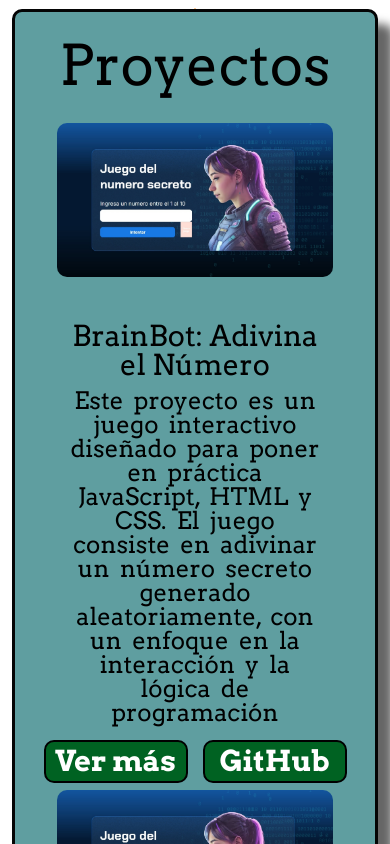
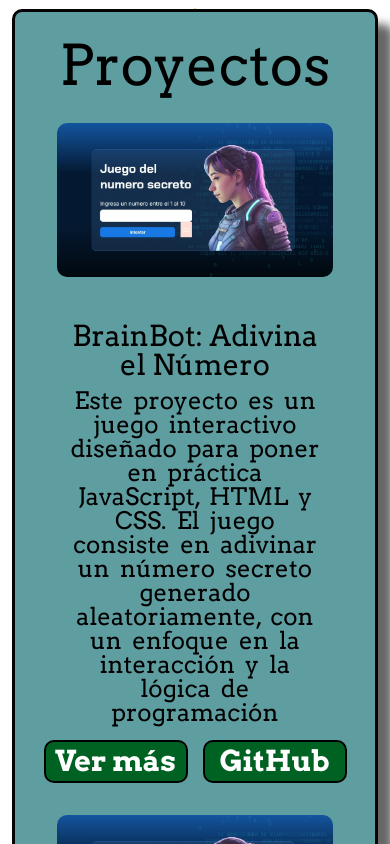
Before and after one commit to rzapata-dev/Portafolio_proyecto, a plain HTML site: page index.html in a window 390 px wide. Shown: the part 2100-2944 px from the top of the page. Drawn offline with Linux system fonts and the light colour scheme.

Commit message:
cambios_rz

```diff
--- a/css/smartphone.css
+++ b/css/smartphone.css
@@ -143,6 +143,8 @@
             text-align: center;
         }
 
+
+
     }
 
     @media (max-width: 307px){
--- a/css/styles.css
+++ b/css/styles.css
@@ -360,7 +360,7 @@ figcaption {
     justify-content: space-evenly;
     /* flex-direction: row; */
     width: 90%;
-    gap: 10px;
+    gap: 30px;
 }
 
 .proyecto__item{
--- a/css/tablet.css
+++ b/css/tablet.css
@@ -197,7 +197,7 @@
         flex-wrap: wrap;
         justify-content: center;
         /* flex-direction: row; */
-        gap: 10px;
+
         padding-bottom: 20px;
         min-height: auto;
     }
@@ -258,14 +258,14 @@
 
         height: auto;
         width:auto;
-        /* max-height:40px ;
-        max-width:130px ; */
+        /* max-height:40px ;*/
+        max-width:130px ;
         min-width: 320px;
         margin:0px;
 
         padding-top: 5px;
         padding-left: 0;
-        padding-bottom: 0;
+        padding-bottom: 5px;
         padding-right: 0;
         /* padding: 0; */
         gap:15px;
```
